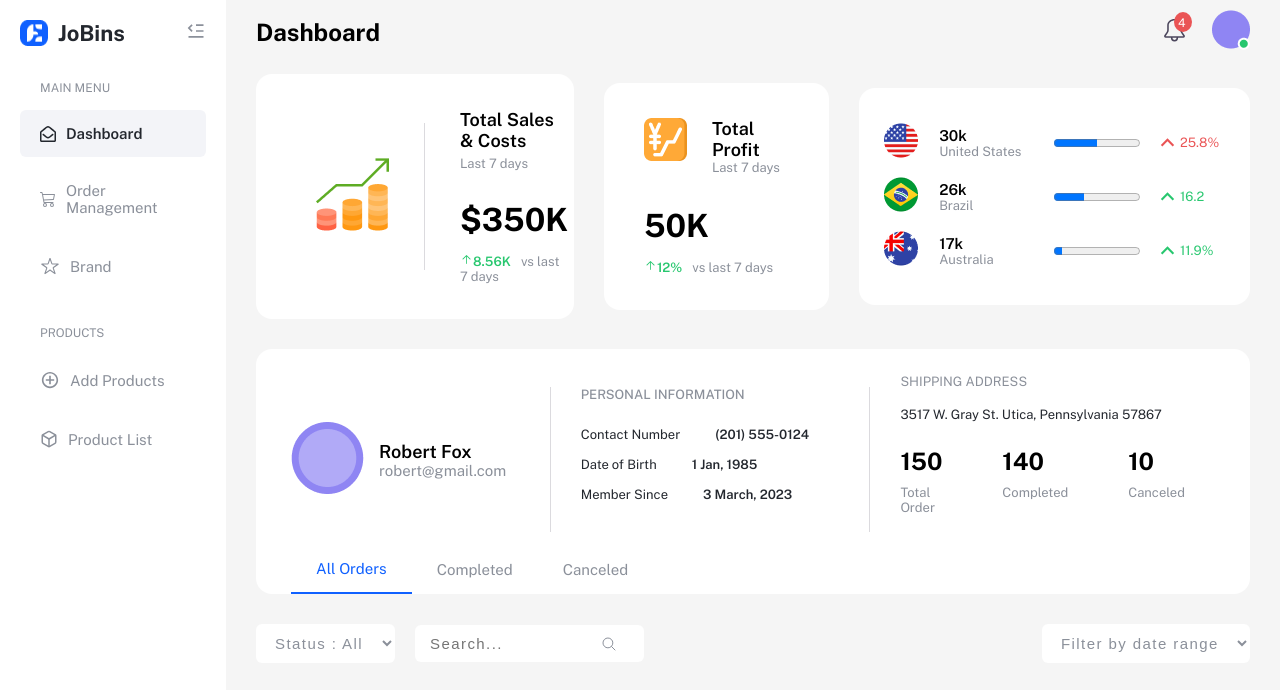
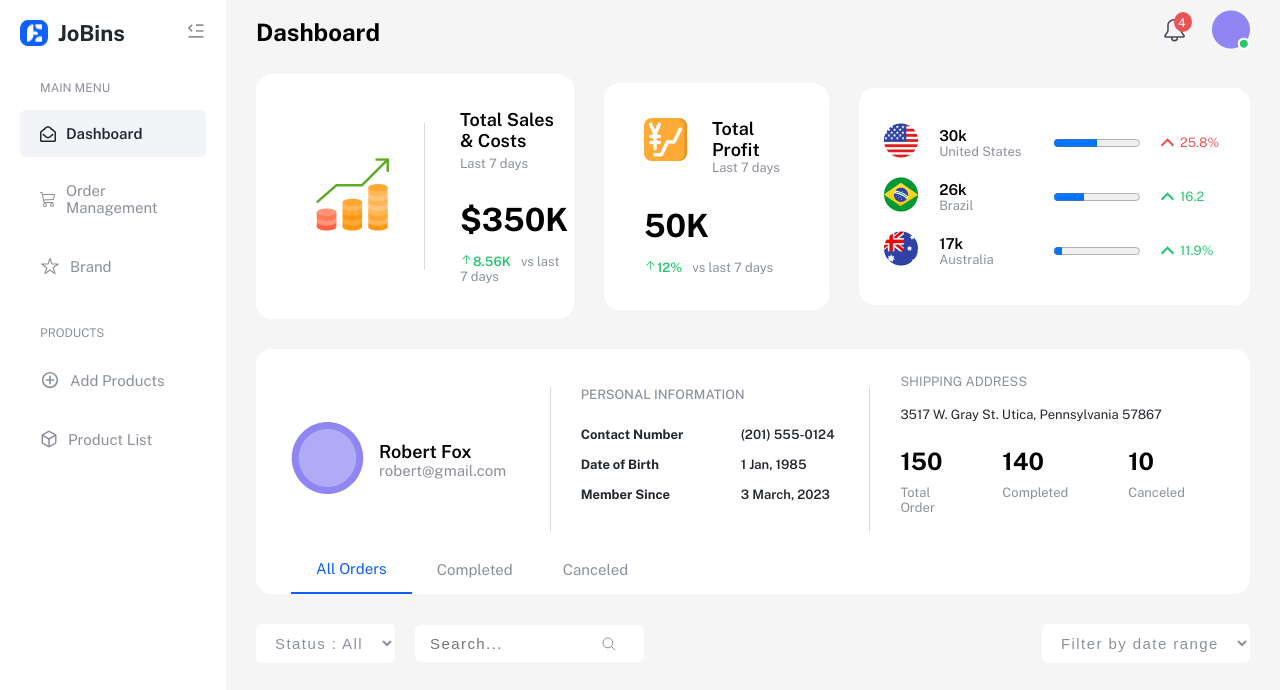
Before and after one commit to sanishkarkee/jobins-frontend-challenge, a React (Vite) app: page / in a window 1280 px wide. Shown: the top 690 px of the page. Built offline with nearby package versions, Linux system fonts and the light colour scheme.

Commit message:
filter section completed

```diff
--- a/src/components/Shipping/Shipping.scss
+++ b/src/components/Shipping/Shipping.scss
@@ -66,10 +66,13 @@ h6 {
 
                   &:nth-of-type(1) {
                     margin-bottom: 0;
+
+                    width: 150px;
+                    font-weight: bold;
                   }
 
                   &:nth-of-type(2) {
-                    padding-left: 35px;
+                    padding-left: 10px;
                     font-weight: 600;
                   }
                 }
@@ -86,6 +89,7 @@ h6 {
 
             .shipping-title {
               padding-bottom: 25px;
+
               p {
                 &:nth-of-type(2) {
                   color: $black;
```
